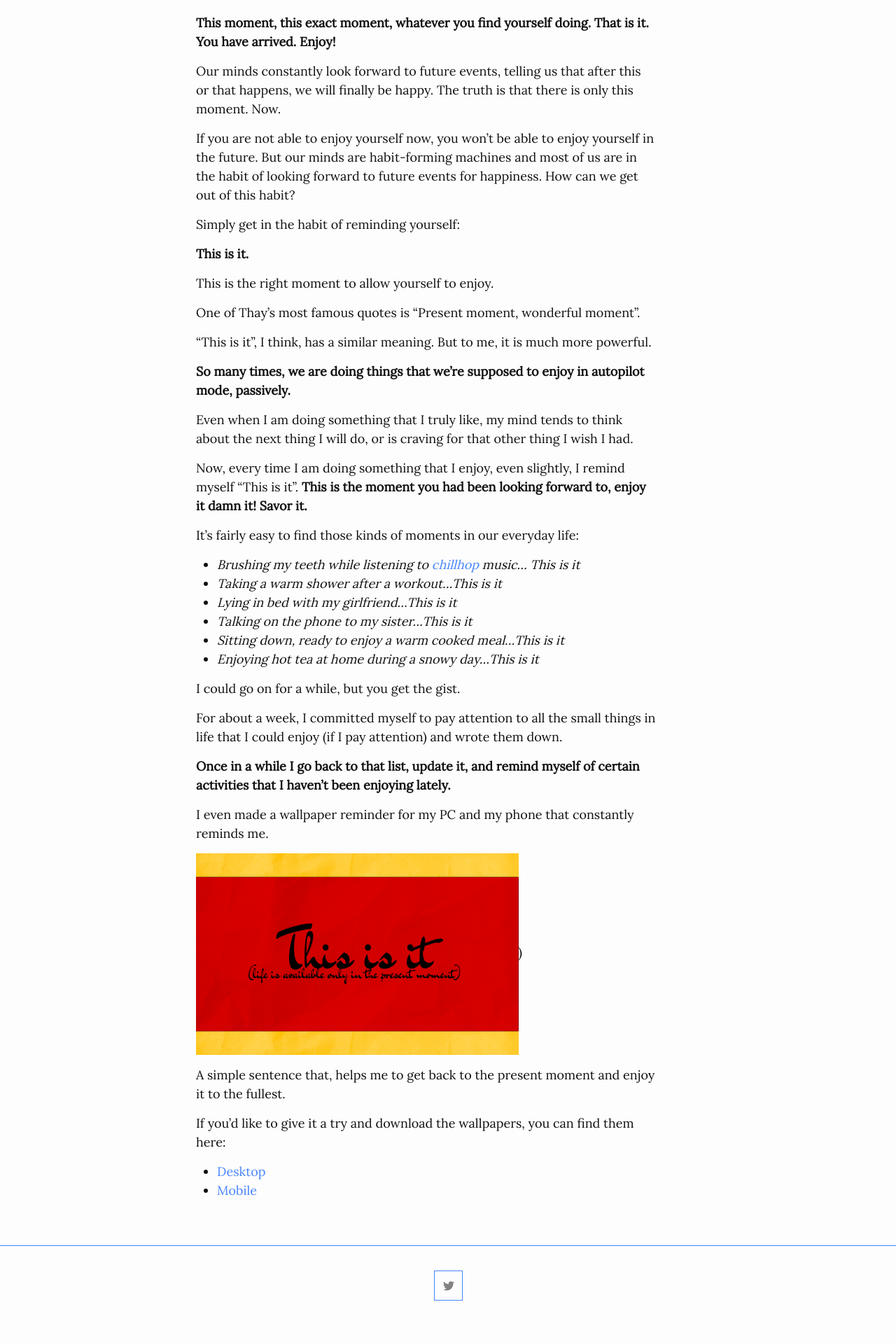
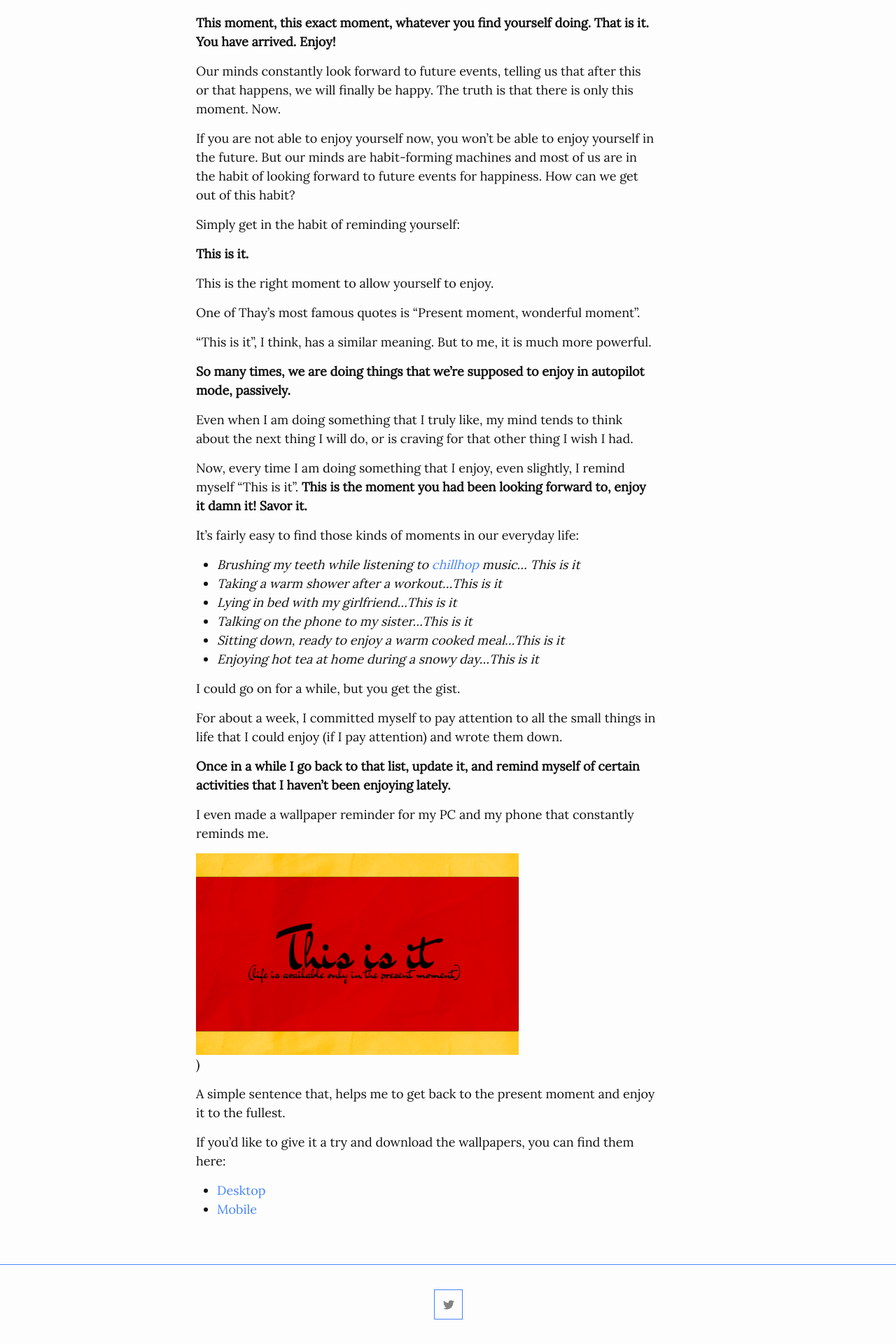
Before and after one commit to giorgiop94/giorgio-blog, a Jekyll site: the page built from _blog/writing/this-is-it.md, in a window 1280 px wide. Shown: the part 1723-3643 px from the top of the page at 70% size. Built offline with Jekyll 4.4.1, drawn with Linux system fonts in a browser that asks for light colours; the table of contents is made by our own code; before the commit the page ends 3616 px from its top, so only the background shows below that.

Commit message:
images size attempt fix

```diff
--- a/_sass/minima/_base.scss
+++ b/_sass/minima/_base.scss
@@ -66,9 +66,14 @@
 img {
   max-width: 100%;
   vertical-align: middle;
+  display: block;
 }
 
-
+p > img {
+  display: block;
+  max-width: 100%;
+  height: auto;
+}
 
 /**
  * Figures
```
